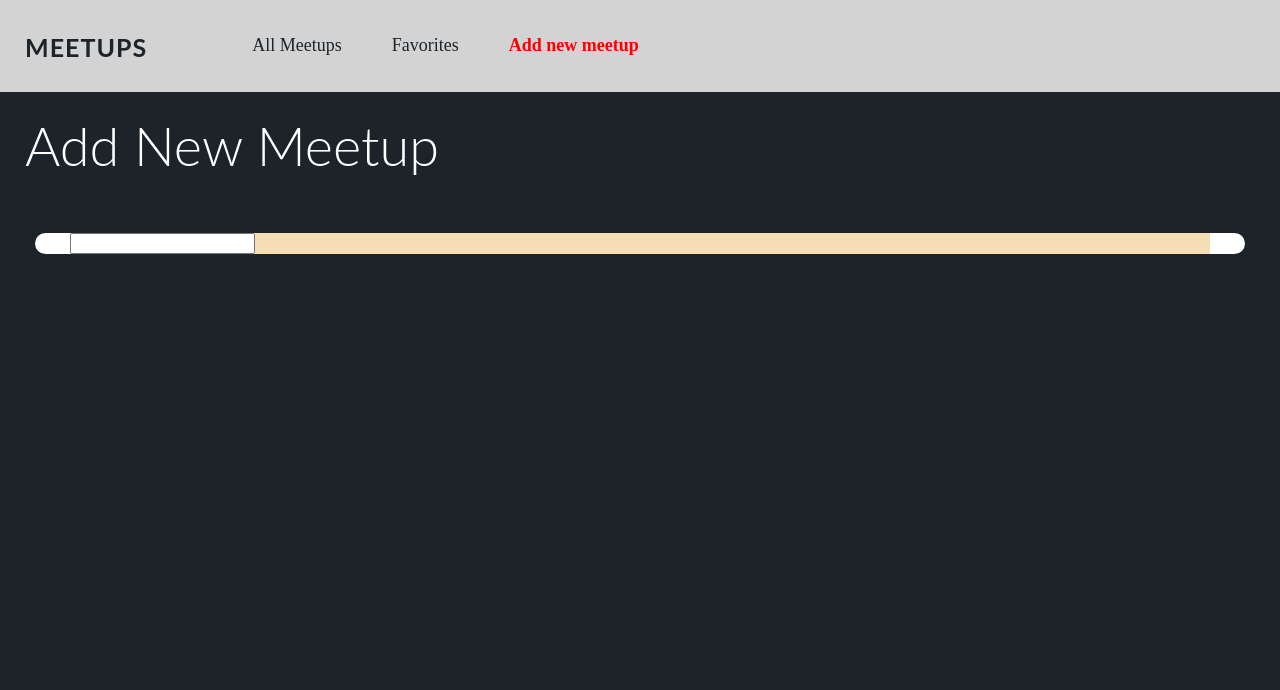
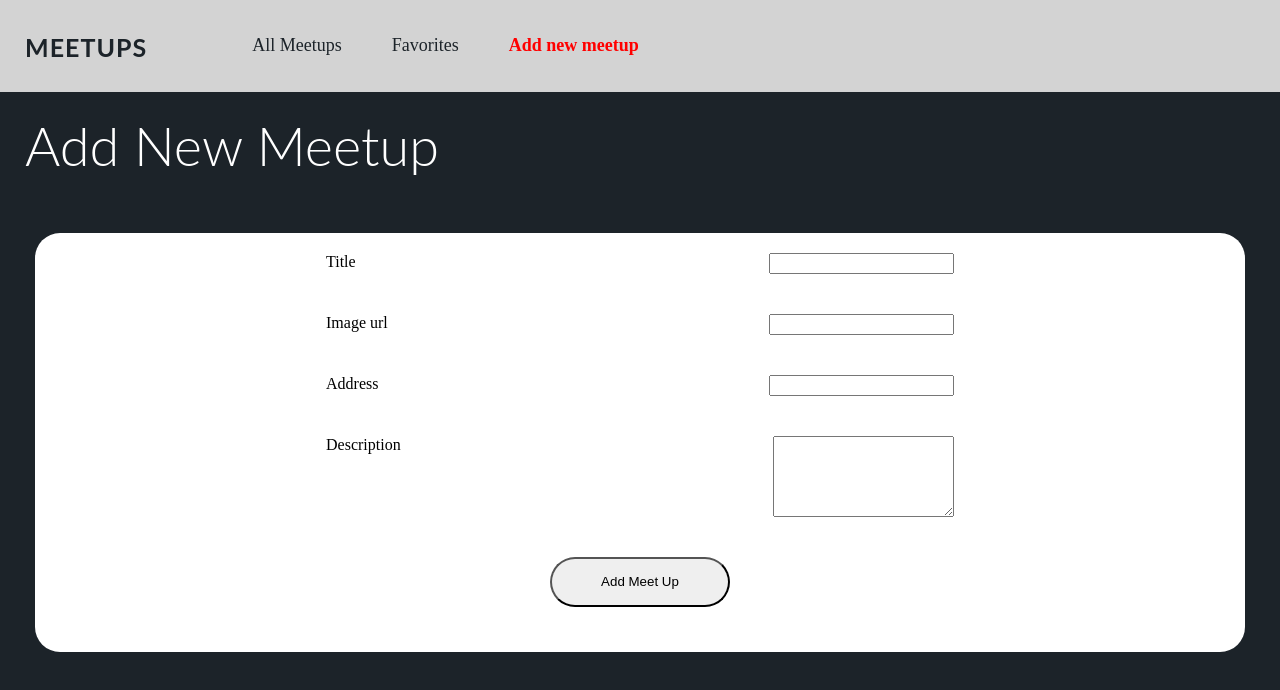
Before and after one commit to markkk34/meet-up, a React (Create React App) app: page /new-meetup in a window 1280 px wide. Shown: the top 690 px of the page. Built offline with nearby package versions, Linux system fonts and the light colour scheme.

Commit message:
Made Adding-cart layout

```diff
--- a/src/components/layout/meetups/NewMeetupForm.js
+++ b/src/components/layout/meetups/NewMeetupForm.js
@@ -2,12 +2,33 @@ import Card from "../ui/Card";
 import NewMeetupFormStyles from './NewMeetupForm.module.css';
 
 const NewMeetupForm = () => {
+
+    function submitHandler(event)
+    {
+        event.preventDefault();
+    }
+
     return (
         <Card>
-            <form className={NewMeetupFormStyles.form}>
+            <form className={NewMeetupFormStyles.form} onSubmit={submitHandler}>
                 <div className={NewMeetupFormStyles.control}>
-                    <label htmlFor='title'></label>
-                    <input type='text' required id='title'></input>
+                    <label htmlFor='title'>Title</label>
+                    <input type='text' className = {NewMeetupFormStyles.title} required id='title'></input>
+                </div>
+                <div className={NewMeetupFormStyles.control}>
+                    <label htmlFor='image'>Image url</label>
+                    <input type='url' required id='image'></input>
+                </div>
+                <div className={NewMeetupFormStyles.control}>
+                    <label htmlFor='address'>Address</label>
+                    <input type='address' required id='address'></input>
+                </div>
+                <div className={NewMeetupFormStyles.control}>
+                    <label htmlFor='description'>Description</label>
+                    <textarea className = {NewMeetupFormStyles.title} required rows = '5' id='description'/>
+                </div>
+                <div className={NewMeetupFormStyles.control}>
+                    <button className='add'>Add Meet Up</button>
                 </div>
             </form>
         </Card>
--- a/src/components/layout/meetups/NewMeetupForm.module.css
+++ b/src/components/layout/meetups/NewMeetupForm.module.css
@@ -1,7 +1,18 @@
 .form {
-    background: red;
+    /* background: red; */
 }
 
 .control {
-    background: wheat;
+    padding: 20px 20vw;
+    text-align: center;
+    display: flex;
+    justify-content: space-between;
 }
+
+.title {
+    margin-left: 30px;
+}
+
+.add {
+
+}
```
Also changed, not shown: 1 other file (tests, documents, lock files or other folders).
